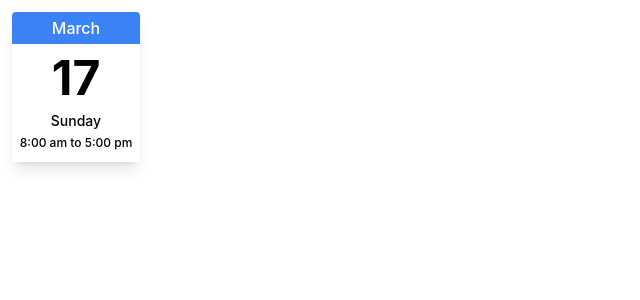
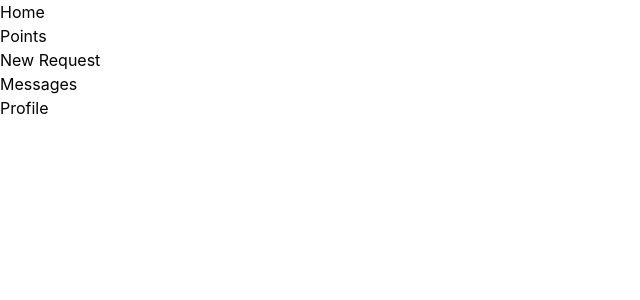
Before and after one commit to mauty/helpnetwork, a Next.js app in the folder client/: page / in a window 1280 px wide. Shown: the top 300 px of the page, without its empty margins (0-640 px from the left). Built offline with nearby package versions, Linux system fonts and the light colour scheme.

Commit message:
added links to homepage for primary nav

```diff
--- a/client/pages/index.js
+++ b/client/pages/index.js
@@ -1,32 +1,37 @@
 import Head from 'next/head'
 import Image from 'next/image'
 import styles from '../styles/Home.module.css'
+import Link from 'next/link'
 
 export default function Home() {
   return (
-    <div className="min-w-32 bg-white min-h-48 p-3 mb-4 font-medium">
-      <div className="w-32 flex-none rounded-t lg:rounded-t-none lg:rounded-l text-center shadow-lg ">
-        <div className="block rounded-t overflow-hidden  text-center ">
-          <div className="bg-blue-500 text-white py-1">
-            March
-          </div>
-          <div className="pt-1 border-l border-r border-white bg-white">
-            <span className="text-5xl font-bold leading-tight">
-                    17
-                  </span>
-          </div>
-          <div className="border-l border-r border-b rounded-b-lg text-center border-white bg-white -pt-2 -mb-1">
-            <span className="text-sm">
-                    Sunday
-                  </span>
-          </div>
-          <div className="pb-2 border-l border-r border-b rounded-b-lg text-center border-white bg-white">
-            <span className="text-xs leading-normal">
-                    8:00 am to 5:00 pm
-                  </span>
-          </div>
-        </div>
-      </div>
-    </div>
+    <ul>
+      <li>
+        <Link href="/">
+          <a>Home</a>
+        </Link>
+      </li>
+      <li>
+        <Link href="/points">
+          <a>Points</a>
+        </Link>
+      </li>
+      <li>
+        <Link href="/requests/new">
+          <a>New Request</a>
+        </Link>
+      </li>
+      <li>
+        <Link href="/messages">
+          <a>Messages</a>
+        </Link>
+      </li>
+      <li>
+        <Link href="/profile">
+          <a>Profile</a>
+        </Link>
+      </li>
+    </ul>
+
   )
 }
```
